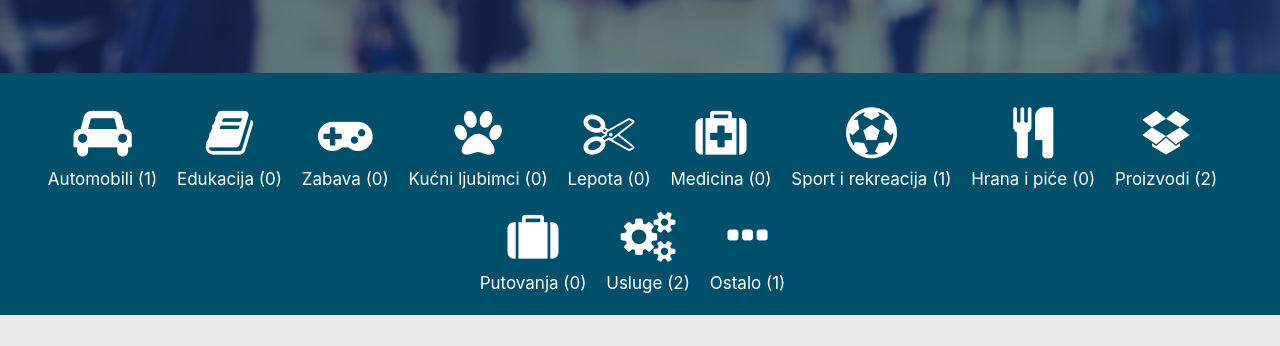
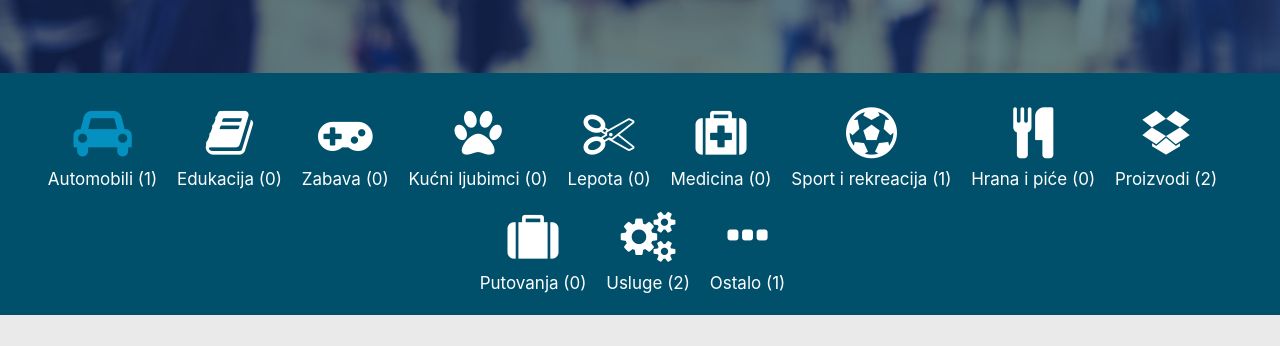
Before and after one commit to SekeNikola/Statitreba, a plain HTML site: page index.html in a window 1280 px wide. In both pictures the pointer is over the icon 102 px from the left and 538 px from the top of the page. Shown: the part 406-752 px from the top of the page. Drawn offline with Linux system fonts and the light colour scheme.

Commit message:
Category Animations

```diff
--- a/css/custom-css.css
+++ b/css/custom-css.css
@@ -5,6 +5,14 @@
 
 }
 
+.reklama-login .fa{
+  transition: all .5s ease-in-out
+}
+.reklama-login .fa:hover{
+  transform: scale(1.2);
+  transform: rotateX(360deg);
+  color: #0491c0;
+}
 .kategorija-vauceri {
 	margin-bottom: 40px;
 	font-size: 17px;
```
